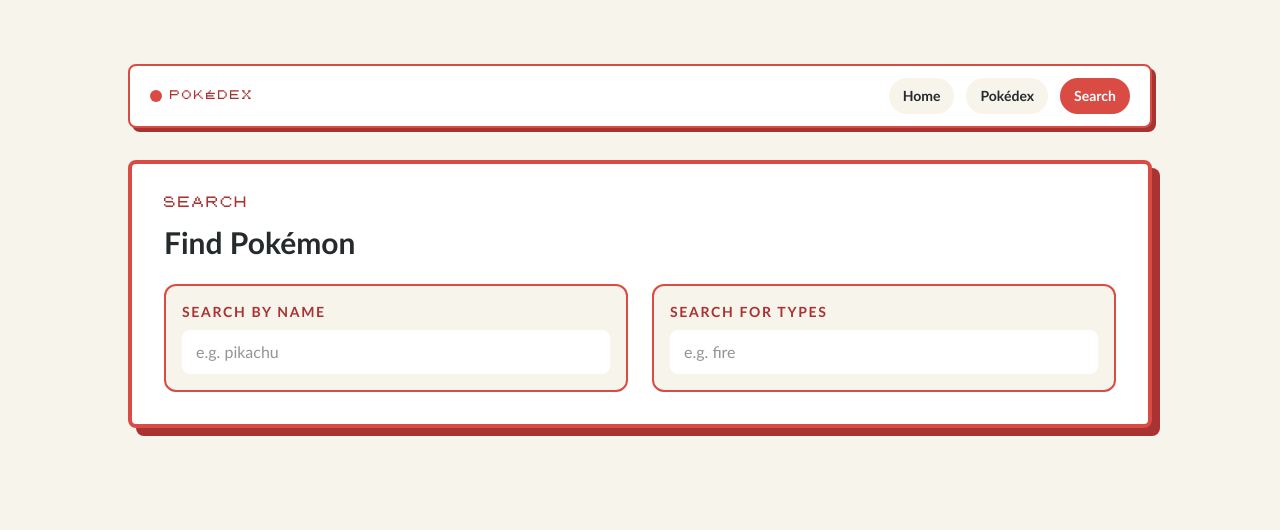
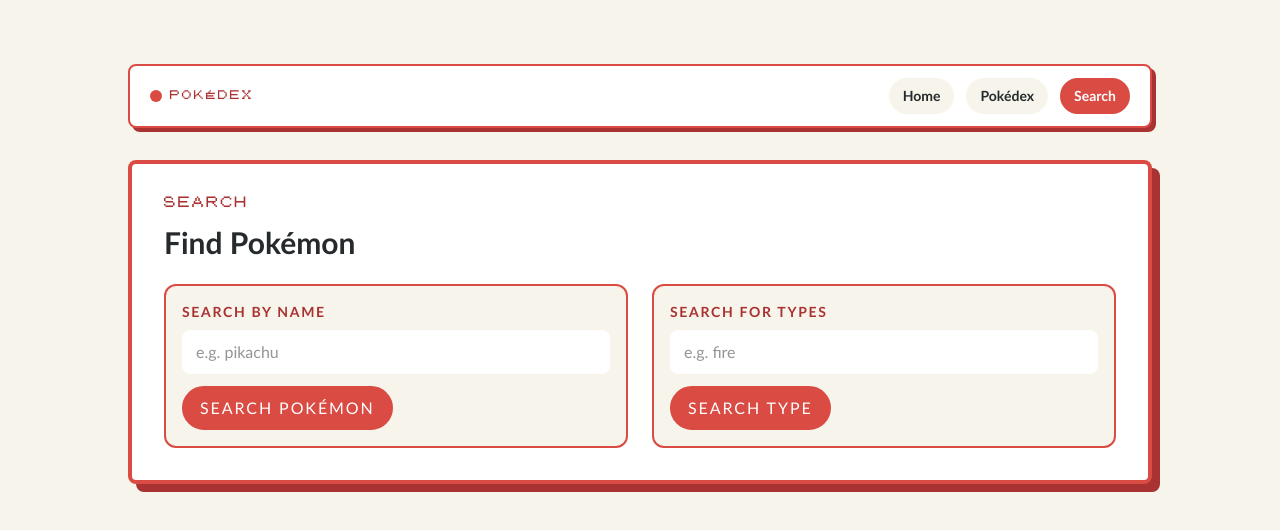
Before and after one commit to rodrigogendo/react-pokedex, a React (Vite) app: page / in a window 1280 px wide. Both pictures are taken after a click on the button "Search". Shown: the top 530 px of the page. Built offline with nearby package versions, Linux system fonts and the light colour scheme.

Commit message:
step 7 implemented, pokemon detail view

```diff
--- a/package.json
+++ b/package.json
@@ -32,6 +32,6 @@
     "typescript": "~6.0.2",
     "typescript-eslint": "^8.69.0",
     "vite": "^8.3.0",
-    "vitest": "^3.2.4"
+    "vitest": "^5.0.3"
   }
 }
--- /dev/null
+++ b/src/components/pokedex/PokemonDetailCard.tsx
@@ -0,0 +1,82 @@
+import type { PokemonDetail } from '../../types/pokemon'
+import { pokemonStatLabels } from '../../types/pokemon'
+
+type PokemonDetailCardProps = {
+  pokemon: PokemonDetail
+}
+
+const formatMeasurement = (value: number, unit: string) => `${(value / 10).toFixed(1)} ${unit}`
+
+export function PokemonDetailCard({ pokemon }: PokemonDetailCardProps) {
+  return (
+    <article className="mt-6 rounded-2xl border-4 border-pokedex-red bg-pokedex-paper p-4 shadow-[6px_6px_0_var(--color-pokedex-red-dark)] sm:p-6">
+      <div className="flex flex-col gap-5 md:flex-row md:items-center">
+        <div className="flex flex-1 items-center justify-center rounded-xl border-2 border-pokedex-red bg-white p-4">
+          {pokemon.imageUrl ? (
+            <img
+              src={pokemon.imageUrl}
+              alt={pokemon.name}
+              className="h-40 w-40 object-contain sm:h-48 sm:w-48"
+            />
+          ) : (
+            <span className="text-lg font-bold uppercase tracking-[0.2em] text-pokedex-red-dark">
+              #{String(pokemon.id).padStart(3, '0')}
+            </span>
+          )}
+        </div>
+
+        <div className="flex-1">
+          <div className="flex items-center gap-2 text-xs font-bold uppercase tracking-[0.18em] text-pokedex-red-dark">
+            <span>#{String(pokemon.id).padStart(3, '0')}</span>
+          </div>
+
+          <h3 className="mt-2 text-3xl font-bold capitalize text-pokedex-ink">{pokemon.name}</h3>
+
+          <div className="mt-3 flex flex-wrap gap-2">
+            {pokemon.types.map(({ name, id }) => (
+              <span
+                key={`${id}-${name}`}
+                className="rounded-full border-2 border-pokedex-red bg-white px-2.5 py-1 text-xs font-bold uppercase tracking-[0.12em] text-pokedex-red-dark"
+              >
+                {name}
+              </span>
+            ))}
+          </div>
+
+          <dl className="mt-4 grid gap-3 text-sm sm:grid-cols-2">
+            <div>
+              <dt className="font-bold uppercase tracking-[0.12em] text-pokedex-red-dark">Base XP</dt>
+              <dd className="mt-1 text-pokedex-ink">{pokemon.baseExperience ?? '—'}</dd>
+            </div>
+            <div>
+              <dt className="font-bold uppercase tracking-[0.12em] text-pokedex-red-dark">Height</dt>
+              <dd className="mt-1 text-pokedex-ink">{formatMeasurement(pokemon.height, 'm')}</dd>
+            </div>
+            <div>
+              <dt className="font-bold uppercase tracking-[0.12em] text-pokedex-red-dark">Weight</dt>
+              <dd className="mt-1 text-pokedex-ink">{formatMeasurement(pokemon.weight, 'kg')}</dd>
+            </div>
+          </dl>
+        </div>
+      </div>
+
+      <div className="mt-8">
+        <h4 className="text-sm font-bold uppercase tracking-[0.18em] text-pokedex-red-dark">
+          Base Stats
+        </h4>
+        <div className="mt-4 grid gap-3 sm:grid-cols-2 xl:grid-cols-3">
+          {Object.entries(pokemonStatLabels).map(([key, label]) => (
+            <div key={key} className="rounded-xl border-2 border-pokedex-red bg-white p-3">
+              <dt className="text-xs font-bold uppercase tracking-[0.12em] text-pokedex-red-dark">
+                {label}
+              </dt>
+              <dd className="mt-2 text-xl font-bold text-pokedex-ink">
+                {pokemon.stats[key as keyof typeof pokemon.stats]}
+              </dd>
+            </div>
+          ))}
+        </div>
+      </div>
+    </article>
+  )
+}
--- a/src/components/search/SearchScreen.tsx
+++ b/src/components/search/SearchScreen.tsx
@@ -1,36 +1,154 @@
+import { useState } from 'react'
+
+import { fetchPokemonByName, fetchPokemonByType } from '../../api/pokemonApi'
+import type { PokemonDetail, PokemonSummary } from '../../types/pokemon'
+import { PokemonDetailCard } from '../pokedex/PokemonDetailCard'
+
+type SearchStatus = 'idle' | 'loading' | 'error' | 'success'
+
 export function SearchScreen() {
+  const [nameQuery, setNameQuery] = useState('')
+  const [typeQuery, setTypeQuery] = useState('')
+  const [nameResult, setNameResult] = useState<PokemonDetail | null>(null)
+  const [typeResults, setTypeResults] = useState<PokemonSummary[]>([])
+  const [nameStatus, setNameStatus] = useState<SearchStatus>('idle')
+  const [typeStatus, setTypeStatus] = useState<SearchStatus>('idle')
+  const [nameError, setNameError] = useState('')
+  const [typeError, setTypeError] = useState('')
+
+  const handleNameSearch = async (event: React.FormEvent<HTMLFormElement>) => {
+    event.preventDefault()
+
+    const normalizedQuery = nameQuery.trim().toLowerCase()
+
+    if (!normalizedQuery) {
+      setNameStatus('error')
+      setNameError('Please enter a Pokémon name to search.')
+      setNameResult(null)
+      return
+    }
+
+    setNameStatus('loading')
+    setNameError('')
+
+    try {
+      const result = await fetchPokemonByName(normalizedQuery)
+      setNameResult(result)
+      setNameStatus('success')
+    } catch (error) {
+      setNameResult(null)
+      setNameStatus('error')
+      setNameError(error instanceof Error ? error.message : 'No Pokémon found for that search.')
+    }
+  }
+
+  const handleTypeSearch = async (event: React.FormEvent<HTMLFormElement>) => {
+    event.preventDefault()
+
+    const normalizedQuery = typeQuery.trim().toLowerCase()
+
+    if (!normalizedQuery) {
+      setTypeStatus('error')
+      setTypeError('Please enter a Pokémon type to search.')
+      setTypeResults([])
+      return
+    }
+
+    setTypeStatus('loading')
+    setTypeError('')
+
+    try {
+      const results = await fetchPokemonByType(normalizedQuery)
+      setTypeResults(results)
+      setTypeStatus(results.length ? 'success' : 'error')
+      if (!results.length) {
+        setTypeError('No Pokémon were found for that type.')
+      }
+    } catch (error) {
+      setTypeResults([])
+      setTypeStatus('error')
+      setTypeError(error instanceof Error ? error.message : 'No Pokémon were found for that type.')
+    }
+  }
+
   return (
     <section className="mx-auto mt-8 w-full max-w-5xl rounded-lg border-4 border-pokedex-red bg-white px-6 py-8 shadow-[8px_8px_0_var(--color-pokedex-red-dark)] sm:px-8">
       <div className="mb-6">
-        <p className="font-pixel text-xs uppercase tracking-[0.18em] text-pokedex-red-dark">
-          Search
-        </p>
+        <p className="font-pixel text-xs uppercase tracking-[0.18em] text-pokedex-red-dark">Search</p>
         <h2 className="mt-3 text-3xl font-bold text-pokedex-ink">Find Pokémon</h2>
       </div>
 
       <div className="grid gap-6 md:grid-cols-2">
-        <label className="block rounded-xl border-2 border-pokedex-red bg-pokedex-paper p-4">
-          <span className="mb-2 block text-sm font-bold uppercase tracking-[0.12em] text-pokedex-red-dark">
+        <form onSubmit={handleNameSearch} className="rounded-xl border-2 border-pokedex-red bg-pokedex-paper p-4">
+          <label htmlFor="pokemon-name-search" className="mb-2 block text-sm font-bold uppercase tracking-[0.12em] text-pokedex-red-dark">
             Search by name
-          </span>
+          </label>
           <input
+            id="pokemon-name-search"
             type="text"
+            value={nameQuery}
+            onChange={(event) => setNameQuery(event.target.value)}
             placeholder="e.g. pikachu"
             className="w-full rounded-lg border-2 border-transparent bg-white px-3 py-2 text-base text-pokedex-ink outline-none transition focus:border-pokedex-red"
           />
-        </label>
+          <button
+            type="submit"
+            className="mt-3 rounded-full border-2 border-pokedex-red bg-pokedex-red px-4 py-2 text-sm font-bold uppercase tracking-[0.12em] text-white transition hover:bg-pokedex-red-dark"
+          >
+            Search Pokémon
+          </button>
+          {nameStatus === 'loading' && (
+            <p className="mt-3 text-sm text-pokedex-red-dark">Looking for that Pokémon...</p>
+          )}
+          {nameStatus === 'error' && nameError && (
+            <p className="mt-3 text-sm font-bold text-pokedex-red-dark">{nameError}</p>
+          )}
+        </form>
 
-        <label className="block rounded-xl border-2 border-pokedex-red bg-pokedex-paper p-4">
-          <span className="mb-2 block text-sm font-bold uppercase tracking-[0.12em] text-pokedex-red-dark">
+        <form onSubmit={handleTypeSearch} className="rounded-xl border-2 border-pokedex-red bg-pokedex-paper p-4">
+          <label htmlFor="pokemon-type-search" className="mb-2 block text-sm font-bold uppercase tracking-[0.12em] text-pokedex-red-dark">
             Search for Types
-          </span>
+          </label>
           <input
+            id="pokemon-type-search"
             type="text"
+            value={typeQuery}
+            onChange={(event) => setTypeQuery(event.target.value)}
             placeholder="e.g. fire"
             className="w-full rounded-lg border-2 border-transparent bg-white px-3 py-2 text-base text-pokedex-ink outline-none transition focus:border-pokedex-red"
           />
-        </label>
+          <button
+            type="submit"
+            className="mt-3 rounded-full border-2 border-pokedex-red bg-pokedex-red px-4 py-2 text-sm font-bold uppercase tracking-[0.12em] text-white transition hover:bg-pokedex-red-dark"
+          >
+            Search type
+          </button>
+          {typeStatus === 'loading' && (
+            <p className="mt-3 text-sm text-pokedex-red-dark">Checking that type...</p>
+          )}
+          {typeStatus === 'error' && typeError && (
+            <p className="mt-3 text-sm font-bold text-pokedex-red-dark">{typeError}</p>
+          )}
+        </form>
       </div>
+
+      {nameResult && <PokemonDetailCard pokemon={nameResult} />}
+
+      {typeResults.length > 0 && (
+        <div className="mt-6 rounded-xl border-2 border-pokedex-red bg-pokedex-paper p-4">
+          <h3 className="text-sm font-bold uppercase tracking-[0.18em] text-pokedex-red-dark">
+            Type results
+          </h3>
+          <ul className="mt-3 grid gap-3 sm:grid-cols-2 lg:grid-cols-3">
+            {typeResults.map(({ id, name, imageUrl }) => (
+              <li key={id} className="rounded-xl border-2 border-pokedex-red bg-white p-3">
+                {imageUrl ? <img src={imageUrl} alt={name} className="mx-auto h-16 w-16 object-contain" /> : null}
+                <p className="mt-2 text-center text-lg font-bold capitalize text-pokedex-ink">{name}</p>
+              </li>
+            ))}
+          </ul>
+        </div>
+      )}
     </section>
   )
 }
--- a/vite.config.ts
+++ b/vite.config.ts
@@ -1,9 +1,7 @@
 import react from '@vitejs/plugin-react'
-import { defineConfig } from 'vite'
 import tailwindcss from '@tailwindcss/vite'
+import { defineConfig } from 'vitest/config'
 
-
-// https://vite.dev/config/
 export default defineConfig({
   plugins: [
     react(),
```
Also changed, not shown: src/components/pokedex/PokedexScreen.tsx (+18 -18 lines), 2 other files (tests, documents, lock files or other folders).
